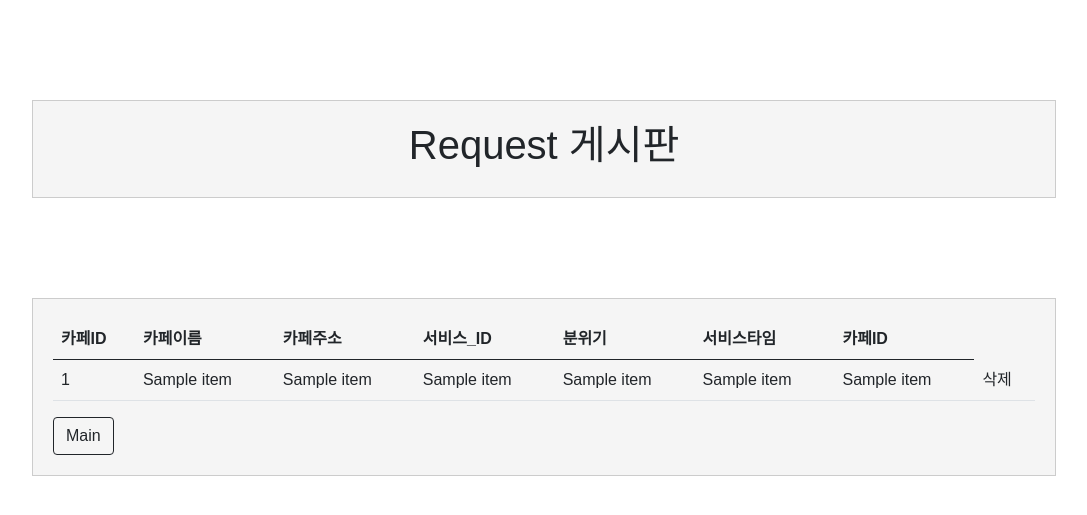
After one commit to tead1234/cloudEngineer-mini-project, a Flask app: template templates/reviewRequest.html in a window 1280 px wide. The commit adds this page. Shown: the top 515 px of the page, without its empty margins (96-1183 px from the left). Run offline with Flask 3, Linux system fonts and the light colour scheme; the template is opened without the code that fills it: most values are stand-ins (such as "Sample title", 1, 10 or a date in 2020).

Commit message:
review del

```diff
--- a/app.py
+++ b/app.py
@@ -196,6 +196,28 @@ def regist():
         l = jsonify(l).json
     )
 
+@app.route('/reviewRequest', methods =['GET', 'POST']) # 요청 주소
+def reviewRequest():
+    sql =  '''
+        select * from cafe join
+        service
+        on cafe.id = service.cafe_id
+
+    '''
+    conn = db.getConn()
+    cursor = db.getCursor()
+    cursor.execute(sql)
+    res = cursor.fetchall()
+    print('res', res)
+    l  = [list(r) for r in res]
+    # for i in l:
+    #     i[0] = f'[ id : {i[0]} ]'
+    print(l)
+    return render_template(
+        'reviewRequest.html',
+        l = jsonify(l).json
+    )
+
 @app.route('/', methods =['GET', 'POST']) # 요청 주소
 def index():
     ## post
--- a/templates/admin.html
+++ b/templates/admin.html
@@ -76,13 +76,16 @@
 
     <ul id="menu" class="menu" style="display: none;">
       <li><a href="/registRequest">서비스 삭제하기</a></li>
+      <li><a href="/reviewRequest">리뷰 삭제하기</a></li>
     </ul>
+
   </div>
 
   <script>
     // JavaScript 코드
     const loginForm = document.getElementById('loginForm');
     const menu = document.getElementById('menu');
+    const review = document.getElementById('review');
 
     loginForm.addEventListener('submit', function(event) {
       event.preventDefault(); // 폼 제출 기본 동작 막기
--- a/templates/index.html
+++ b/templates/index.html
@@ -136,6 +136,7 @@
             <img src="https://cliply.co/wp-content/uploads/2021/09/CLIPLY_372109170_FREE_FIREWORKS_400.gif" class="img3">
         </p>
         <div class="caferank">
+
             {% for item in top3 %}
             <div class="caferank-1">
 
@@ -185,8 +186,8 @@
        <div class="rankdiv1">
         {%for rank in menuranks %}
             <div class="rankdiv-1">
-                <p>{{loop.index}} : {{rank.0}}</p>
-                <img src="" alt="이미지">
+                <p>{{loop.index}} 위 : {{rank.0}}</p>
+                <img style="height: 150px;" src="/static/img/{{rank.0}}.jpeg" alt="이미지">
             </div>
 
        {%endfor%}
--- a/templates/resgistRequest.html
+++ b/templates/resgistRequest copy.html
@@ -92,6 +92,8 @@
       </tbody>
 
     </table>
+
+
     <!-- <ul id="sqlList" class="sql-list">
         {% for item in l %}
         <li>
@@ -100,7 +102,9 @@
         </li>
       {% endfor %}
     </ul> -->
+    <button class="btn btn-outline-dark" onclick="location.href='/'">Main</button>
   </div>
+
 
   <script>
     // JavaScript 코드
--- /dev/null
+++ b/templates/reviewRequest.html
@@ -0,0 +1,135 @@
+<!DOCTYPE html>
+<html>
+<head>
+  <link href="https://cdn.jsdelivr.net/npm/bootstrap@5.0.2/dist/css/bootstrap.min.css" rel="stylesheet"
+          integrity="sha384-EVSTQN3/azprG1Anm3QDgpJLIm9Nao0Yz1ztcQTwFspd3yD65VohhpuuCOmLASjC" crossorigin="anonymous">
+    <script src="https://ajax.googleapis.com/ajax/libs/jquery/3.5.1/jquery.min.js"></script>
+    <script src="https://cdn.jsdelivr.net/npm/bootstrap@5.0.2/dist/js/bootstrap.bundle.min.js"
+            integrity="sha384-MrcW6ZMFYlzcLA8Nl+NtUVF0sA7MsXsP1UyJoMp4YLEuNSfAP+JcXn/tWtIaxVXM"
+            crossorigin="anonymous"></script>
+  <title>Request</title>
+  <style>
+    /* CSS 스타일링 */
+    body {
+      font-family: Arial, sans-serif;
+      margin: 0;
+      padding: 0;
+    }
+
+    .container {
+      max-width: 80%;
+      margin: 100px auto;
+      padding: 20px;
+      background: #f5f5f5;
+      border: 1px solid #ccc;
+    }
+
+    h1 {
+      text-align: center;
+    }
+
+    form {
+      margin-bottom: 20px;
+    }
+
+    textarea {
+      width: 100%;
+      height: 100px;
+      padding: 10px;
+    }
+
+    input[type="submit"] {
+      background: #4caf50;
+      color: #fff;
+      cursor: pointer;
+    }
+
+    .sql-list {
+      list-style: none;
+      padding: 0;
+    }
+
+    .sql-list li {
+      background: #fff;
+      padding: 10px;
+      margin-bottom: 10px;
+      border: 1px solid #ccc;
+    }
+  </style>
+</head>
+<body>
+  <div class="container">
+  <h1>Request 게시판</h1>
+  </div>
+  <div class="container">
+
+
+    <table class="table">
+      <thead>
+        <tr>
+          <th scope="col">카페ID</th>
+          <th scope="col">카페이름</th>
+          <th scope="col">카페주소</th>
+          <th scope="col">서비스_ID</th>
+          <th scope="col">분위기</th>
+          <th scope="col">서비스타임</th>
+          <th scope="col">카페ID</th>
+        </tr>
+      </thead>
+      <tbody>
+        {% for item in l %}
+        <tr>
+            <td>{{ item.0 }}</td>
+            <td>{{ item.1 }}</td>
+            <td>{{ item.2 }}</td>
+            <td>{{ item.3 }}</td>
+            <td>{{ item.4 }}</td>
+            <td>{{ item.5 }}</td>
+            <td>{{ item.6 }}</td>
+            <td  onclick="deleteReq('{{ item[0] }}')">삭제</td>
+        </tr>
+      {% endfor %}
+      </tbody>
+
+    </table>
+
+
+    <!-- <ul id="sqlList" class="sql-list">
+        {% for item in l %}
+        <li>
+            {{ item }}
+            <a  onclick="deleteReq('{{ item[0] }}')">삭제</a>
+        </li>
+      {% endfor %}
+    </ul> -->
+    <button class="btn btn-outline-dark" onclick="location.href='/'">Main</button>
+  </div>
+
+
+  <script>
+    // JavaScript 코드
+    const sqlForm = document.getElementById('sqlForm');
+    // const jsonL = JSON.parse('{{l}}');
+    // console.log(jsonL);
+    sqlForm.addEventListener('submit', function(event) {
+      event.preventDefault(); // 폼 제출 기본 동작 막기
+
+      const sqlText = document.getElementById('sqlText').value;
+
+      // 등록된 SQL을 새로운 목록 아이템으로 추가
+      const listItem = document.createElement('li');
+      listItem.textContent = sqlText;
+      sqlList.appendChild(listItem);
+
+      // 입력 필드 초기화
+      document.getElementById('sqlText').value = '';
+    });
+
+    function deleteReq(id){
+       window.location.href = `regist/delete/${id}`;
+
+    }
+
+  </script>
+</body>
+</html>
```
Also changed, not shown: static/img/1.jpg (added), static/img/아메리카노.jpeg (renamed from static/img/coffee1.jpeg), static/img/아카라.jpeg (renamed from static/img/coffee33.png).
